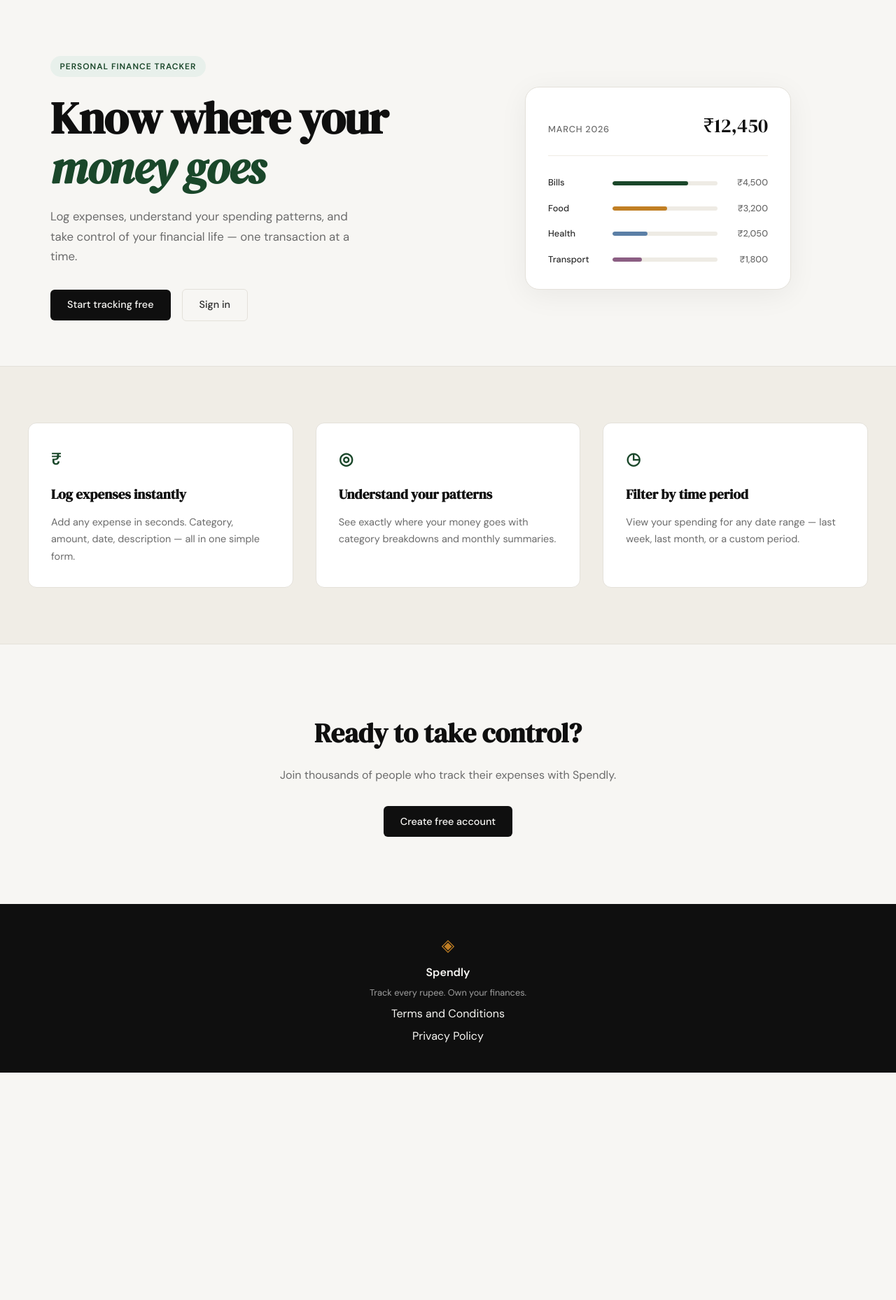
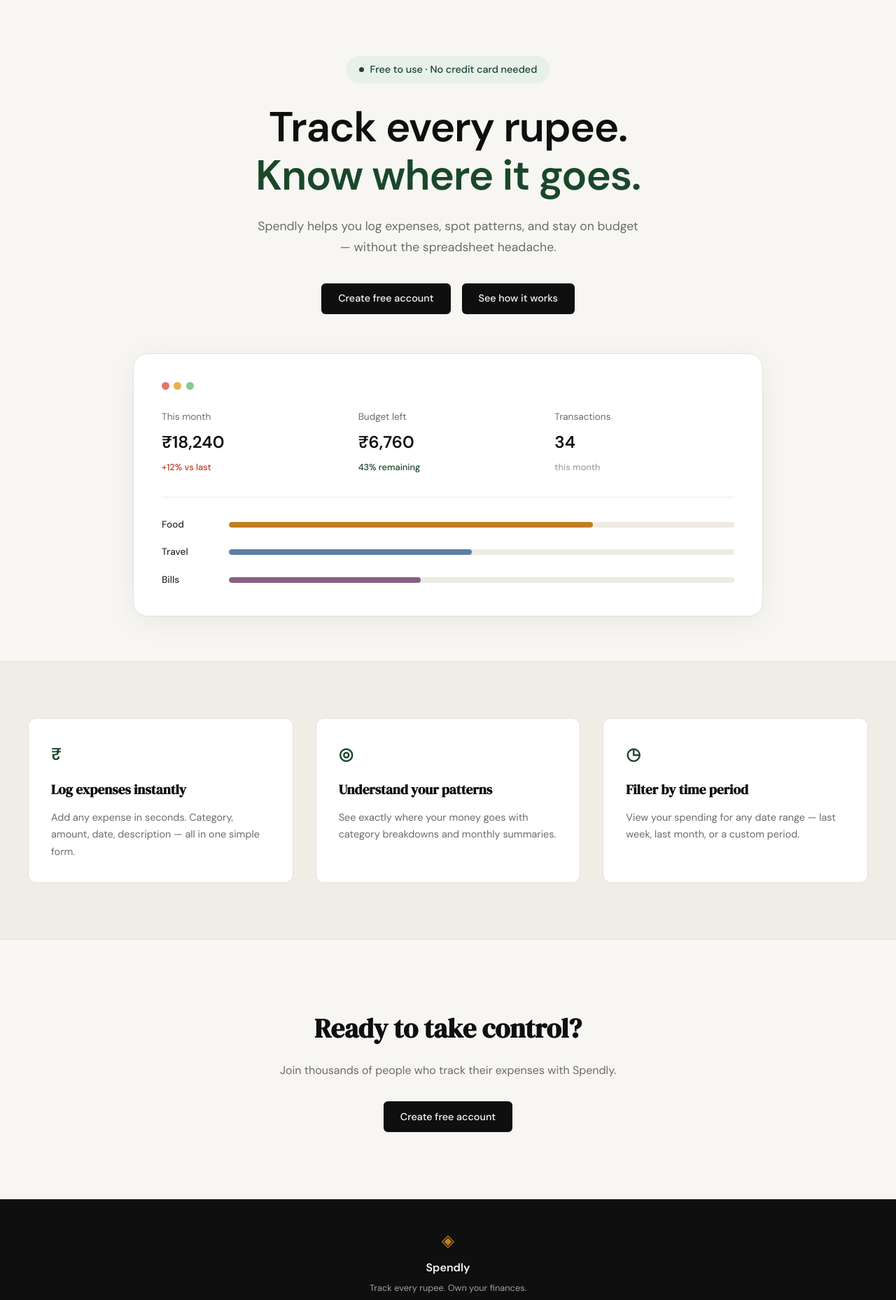
Before and after one commit to abhisheksinghbhadouria/spendly, a Flask app: page / in a window 1280 px wide. Shown: the part 61-1919 px from the top of the page at 70% size. Before the commit the page ends 1594 px from the top, so only its background shows below. Run offline with Flask 3, Linux system fonts and the light colour scheme.

Commit message:
landing: redesign hero section to match mockup

```diff
--- a/static/css/style.css
+++ b/static/css/style.css
@@ -125,53 +125,67 @@
 
 .hero {
     padding: 5rem 2rem 4rem;
-    display: grid;
-    grid-template-columns: 1fr 1fr;
-    gap: 4rem;
+    display: flex;
+    flex-direction: column;
     align-items: center;
     max-width: var(--max-width);
     margin: 0 auto;
 }
 
+.hero-inner {
+    max-width: 700px;
+    text-align: center;
+    margin-bottom: 3.5rem;
+}
+
 .hero-badge {
-    display: inline-block;
+    display: inline-flex;
+    align-items: center;
+    gap: 0.55rem;
     background: var(--accent-light);
     color: var(--accent);
-    font-size: 0.75rem;
-    font-weight: 600;
-    letter-spacing: 0.08em;
-    text-transform: uppercase;
-    padding: 0.35rem 0.85rem;
+    font-size: 0.9rem;
+    font-weight: 500;
+    padding: 0.5rem 1.15rem;
     border-radius: 999px;
+    margin-bottom: 1.75rem;
+}
+
+.hero-badge-dot {
+    width: 7px;
+    height: 7px;
+    border-radius: 50%;
+    background: var(--accent);
+    flex-shrink: 0;
+}
+
+.hero-title {
+    font-family: var(--font-body);
+    font-weight: 800;
+    font-size: clamp(2.5rem, 5.5vw, 3.75rem);
+    line-height: 1.15;
+    letter-spacing: -0.02em;
+    color: var(--ink);
     margin-bottom: 1.5rem;
 }
 
-.hero-title {
-    font-family: var(--font-display);
-    font-size: clamp(2.5rem, 5vw, 4rem);
-    line-height: 1.1;
-    letter-spacing: -0.02em;
-    color: var(--ink);
-    margin-bottom: 1.25rem;
-}
-
-.hero-title em {
-    font-style: italic;
+.hero-title-accent {
     color: var(--accent);
 }
 
 .hero-subtitle {
-    font-size: 1.05rem;
+    font-size: 1.1rem;
     color: var(--ink-muted);
     line-height: 1.7;
-    max-width: 460px;
-    margin-bottom: 2rem;
+    max-width: 560px;
+    margin: 0 auto 2.25rem;
 }
 
 .hero-actions {
     display: flex;
     gap: 1rem;
     align-items: center;
+    justify-content: center;
 }
 
 /* ------------------------------------------------------------------ */
@@ -179,6 +193,7 @@
 /* ------------------------------------------------------------------ */
 
 .hero-visual {
+    width: 100%;
     display: flex;
     justify-content: center;
 }
@@ -187,52 +202,85 @@
     background: var(--paper-card);
     border: 1px solid var(--border);
     border-radius: var(--radius-lg);
-    padding: 2rem;
+    padding: 2.5rem;
     width: 100%;
-    max-width: 380px;
+    max-width: 900px;
     box-shadow: 0 8px 40px rgba(0,0,0,0.06);
 }
 
-.mock-card-header {
+.mock-card-dots {
     display: flex;
-    justify-content: space-between;
-    align-items: baseline;
+    gap: 0.4rem;
     margin-bottom: 1.75rem;
-    padding-bottom: 1.25rem;
-    border-bottom: 1px solid var(--border-soft);
 }
 
-.mock-label {
-    font-size: 0.8rem;
-    font-weight: 500;
-    color: var(--ink-muted);
-    text-transform: uppercase;
-    letter-spacing: 0.06em;
+.mock-dot {
+    width: 11px;
+    height: 11px;
+    border-radius: 50%;
 }
 
-.mock-total {
-    font-family: var(--font-display);
-    font-size: 1.75rem;
+.mock-dot-red { background: #e5766c; }
+.mock-dot-yellow { background: #eab04e; }
+.mock-dot-green { background: #8bc78f; }
+
+.mock-stats {
+    display: grid;
+    grid-template-columns: repeat(3, 1fr);
+    gap: 1.5rem;
+    margin-bottom: 2rem;
+}
+
+.mock-stat {
+    display: flex;
+    flex-direction: column;
+    gap: 0.4rem;
+}
+
+.mock-stat-label {
+    font-size: 0.85rem;
+    color: var(--ink-muted);
+}
+
+.mock-stat-value {
+    font-family: var(--font-body);
+    font-weight: 700;
+    font-size: 1.5rem;
     color: var(--ink);
 }
 
-.mock-bars { display: flex; flex-direction: column; gap: 1rem; }
+.mock-stat-delta {
+    font-size: 0.8rem;
+    font-weight: 500;
+}
+
+.mock-stat-delta-up { color: var(--danger); }
+.mock-stat-delta-good { color: var(--accent); }
+.mock-stat-delta-neutral { color: var(--ink-faint); }
+
+.mock-bars {
+    display: flex;
+    flex-direction: column;
+    gap: 1.1rem;
+    padding-top: 1.75rem;
+    border-top: 1px solid var(--border-soft);
+}
 
 .mock-bar-row {
     display: grid;
-    grid-template-columns: 80px 1fr 60px;
+    grid-template-columns: 80px 1fr;
     align-items: center;
-    gap: 0.75rem;
+    gap: 1rem;
 }
 
 .mock-cat {
-    font-size: 0.8rem;
+    font-size: 0.85rem;
     font-weight: 500;
     color: var(--ink-soft);
 }
 
 .mock-bar-track {
-    height: 6px;
+    height: 8px;
     background: var(--border-soft);
     border-radius: 999px;
     overflow: hidden;
@@ -240,21 +288,13 @@
 
 .mock-bar {
     height: 100%;
-    background: var(--accent);
     border-radius: 999px;
     transition: width 0.6s ease;
 }
 
-.mock-bar-2 { background: var(--accent-2); }
-.mock-bar-3 { background: #5b7fa6; }
-.mock-bar-4 { background: #8b5e83; }
-
-.mock-amt {
-    font-size: 0.8rem;
-    font-weight: 500;
-    color: var(--ink-muted);
-    text-align: right;
-}
+.mock-bar-food { background: var(--accent-2); }
+.mock-bar-travel { background: #5b7fa6; }
+.mock-bar-bills { background: #8b5e83; }
 
 /* ------------------------------------------------------------------ */
 /* Buttons                                                             */
@@ -562,14 +602,8 @@
 /* ------------------------------------------------------------------ */
 
 @media (max-width: 900px) {
-    .hero {
-        grid-template-columns: 1fr;
-        text-align: center;
-    }
-
     .hero-subtitle { max-width: 100%; }
-    .hero-actions { justify-content: center; }
-    .hero-visual { display: none; }
+    .mock-stats { grid-template-columns: 1fr; }
 
     .features-inner { grid-template-columns: 1fr; }
 }
--- a/templates/landing.html
+++ b/templates/landing.html
@@ -6,55 +6,65 @@
 
 <section class="hero">
     <div class="hero-inner">
-        <div class="hero-badge">Personal Finance Tracker</div>
+        <div class="hero-badge">
+            <span class="hero-badge-dot"></span>
+            Free to use · No credit card needed
+        </div>
         <h1 class="hero-title">
-            Know where your<br>
-            <em>money goes</em>
+            Track every rupee.<br>
+            <span class="hero-title-accent">Know where it goes.</span>
         </h1>
         <p class="hero-subtitle">
-            Log expenses, understand your spending patterns,
-            and take control of your financial life —
-            one transaction at a time.
+            Spendly helps you log expenses, spot patterns, and stay
+            on budget — without the spreadsheet headache.
         </p>
         <div class="hero-actions">
-            <a href="{{ url_for('register') }}" class="btn-primary">Start tracking free</a>
-            <a href="{{ url_for('login') }}" class="btn-ghost">Sign in</a>
+            <a href="{{ url_for('register') }}" class="btn-primary">Create free account</a>
+            <a href="#" class="btn-primary">See how it works</a>
         </div>
     </div>
     <div class="hero-visual">
         <div class="mock-card">
-            <div class="mock-card-header">
-                <span class="mock-label">March 2026</span>
-                <span class="mock-total">₹12,450</span>
+            <div class="mock-card-dots">
+                <span class="mock-dot mock-dot-red"></span>
+                <span class="mock-dot mock-dot-yellow"></span>
+                <span class="mock-dot mock-dot-green"></span>
+            </div>
+            <div class="mock-stats">
+                <div class="mock-stat">
+                    <span class="mock-stat-label">This month</span>
+                    <span class="mock-stat-value">₹18,240</span>
+                    <span class="mock-stat-delta mock-stat-delta-up">+12% vs last</span>
+                </div>
+                <div class="mock-stat">
+                    <span class="mock-stat-label">Budget left</span>
+                    <span class="mock-stat-value">₹6,760</span>
+                    <span class="mock-stat-delta mock-stat-delta-good">43% remaining</span>
+                </div>
+                <div class="mock-stat">
+                    <span class="mock-stat-label">Transactions</span>
+                    <span class="mock-stat-value">34</span>
+                    <span class="mock-stat-delta mock-stat-delta-neutral">this month</span>
+                </div>
             </div>
             <div class="mock-bars">
                 <div class="mock-bar-row">
+                    <span class="mock-cat">Food</span>
+                    <div class="mock-bar-track">
+                        <div class="mock-bar mock-bar-food" style="width: 72%"></div>
+                    </div>
+                </div>
+                <div class="mock-bar-row">
+                    <span class="mock-cat">Travel</span>
+                    <div class="mock-bar-track">
+                        <div class="mock-bar mock-bar-travel" style="width: 48%"></div>
+                    </div>
+                </div>
+                <div class="mock-bar-row">
                     <span class="mock-cat">Bills</span>
                     <div class="mock-bar-track">
-                        <div class="mock-bar" style="width: 72%"></div>
+                        <div class="mock-bar mock-bar-bills" style="width: 38%"></div>
                     </div>
-                    <span class="mock-amt">₹4,500</span>
-                </div>
-                <div class="mock-bar-row">
-                    <span class="mock-cat">Food</span>
-                    <div class="mock-bar-track">
-                        <div class="mock-bar mock-bar-2" style="width: 52%"></div>
-                    </div>
-                    <span class="mock-amt">₹3,200</span>
-                </div>
-                <div class="mock-bar-row">
-                    <span class="mock-cat">Health</span>
-                    <div class="mock-bar-track">
-                        <div class="mock-bar mock-bar-3" style="width: 33%"></div>
-                    </div>
-                    <span class="mock-amt">₹2,050</span>
-                </div>
-                <div class="mock-bar-row">
-                    <span class="mock-cat">Transport</span>
-                    <div class="mock-bar-track">
-                        <div class="mock-bar mock-bar-4" style="width: 28%"></div>
-                    </div>
-                    <span class="mock-amt">₹1,800</span>
                 </div>
             </div>
         </div>
```
